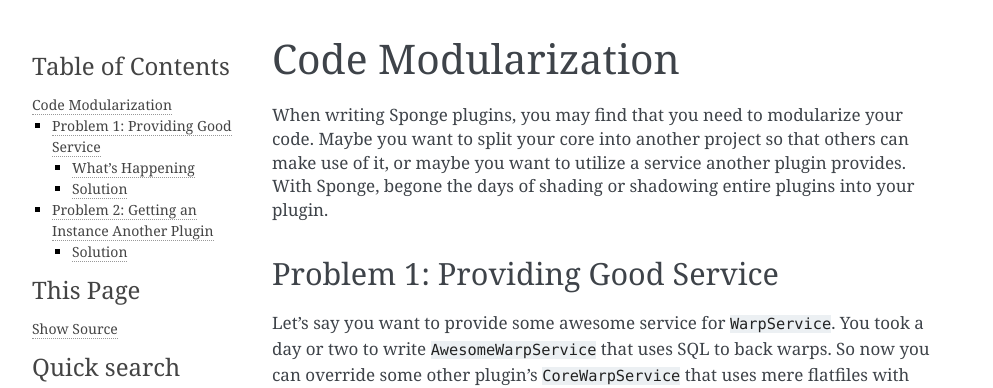
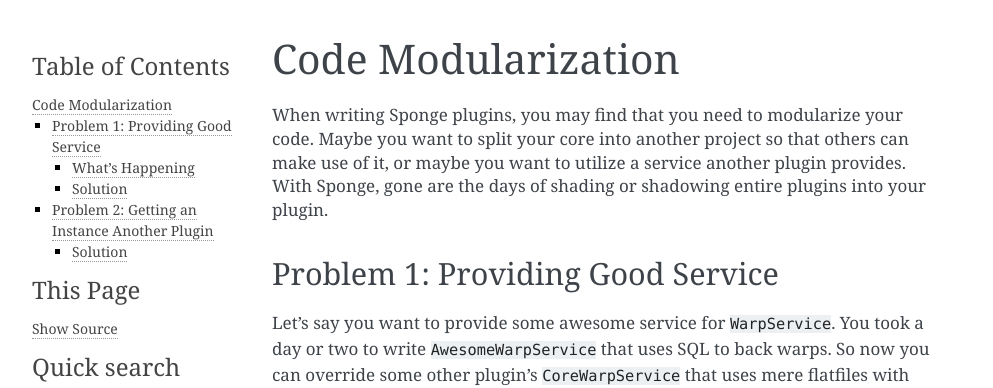
Before and after one commit to SpongePowered/SpongeDocs, a Sphinx documentation site: the page built from source/plugin/modularization.rst, in a window 1280 px wide. Shown: the top 388 px of the page, without its empty margins (148-1141 px from the left). Built offline with Sphinx 7.4.7, drawn with Linux system fonts in a browser that asks for light colours; pages that are not in the unit, such as notebooks, are missing from menus.

Commit message:
My battery is going to die from all the small changes I'm making.

```diff
--- a/source/plugin/modularization.rst
+++ b/source/plugin/modularization.rst
@@ -4,7 +4,7 @@
 
 When writing Sponge plugins, you may find that you need to modularize your code. Maybe you want to split your core into
 another project so that others can make use of it, or maybe you want to utilize a service another plugin provides. With
-Sponge, begone the days of shading or shadowing entire plugins into your plugin.
+Sponge, gone are the days of shading or shadowing entire plugins into your plugin.
 
 Problem 1: Providing Good Service
 =================================
```
